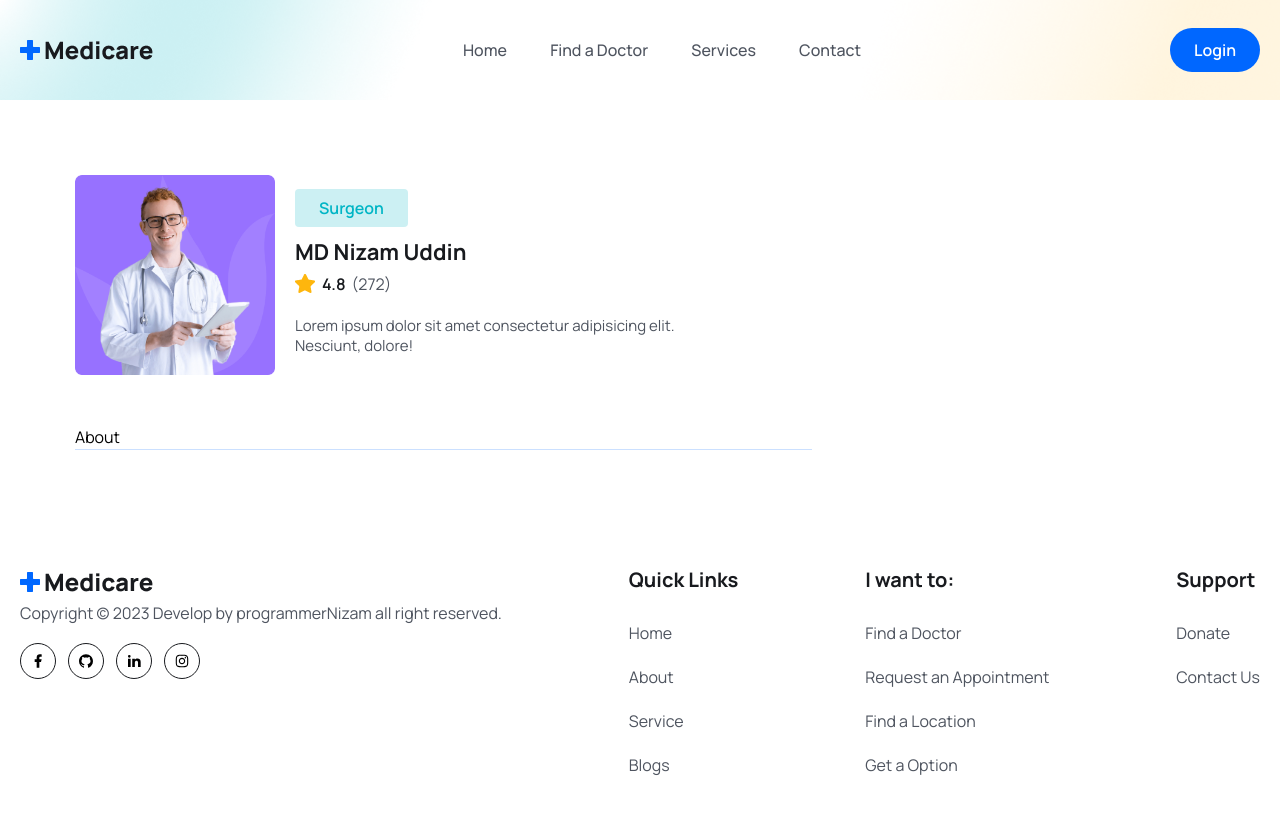
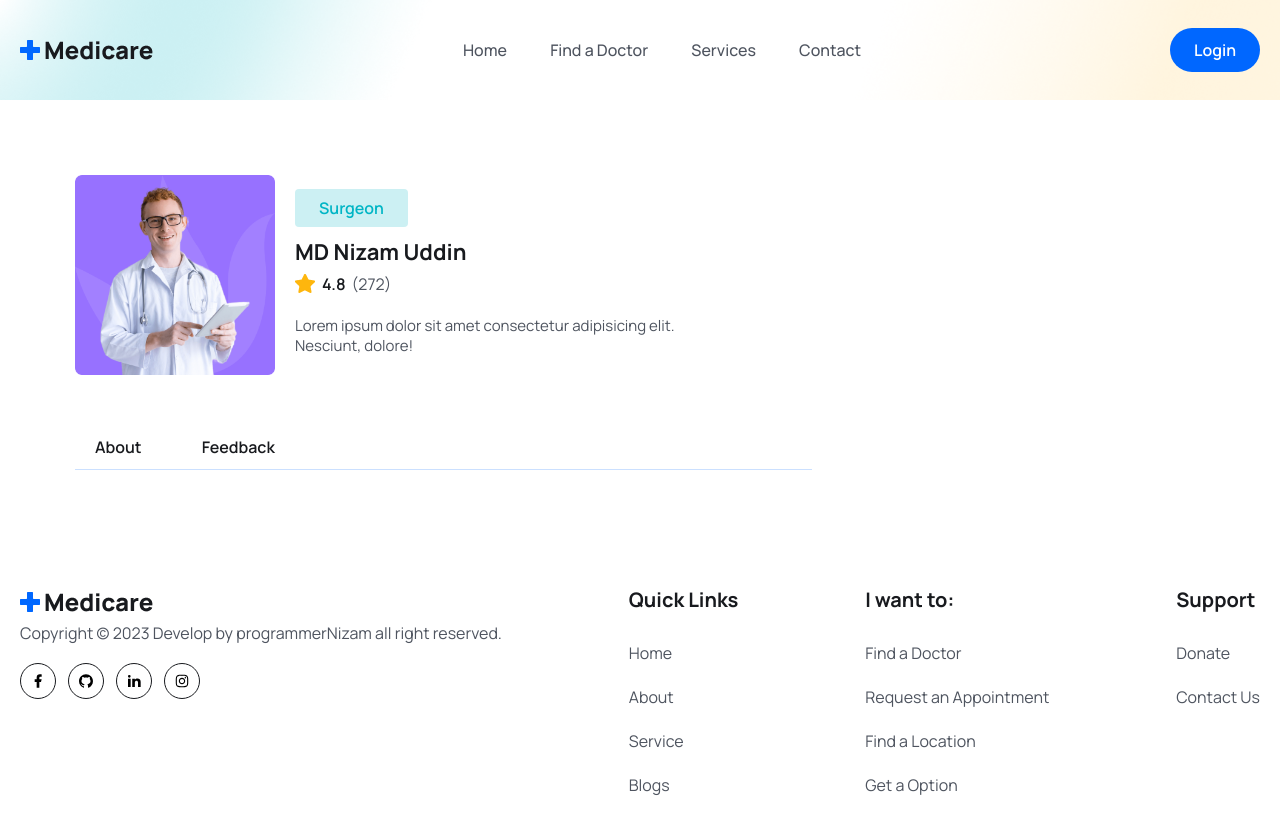
Before and after one commit to programmernizam/medicare, a React (Vite) app: page /doctor-details in a window 1280 px wide. Shown: the top 834 px of the page. Built offline with nearby package versions, Linux system fonts and the light colour scheme.

Commit message:
Doctor details page tab button created

```diff
--- a/src/pages/Doctors/DoctorDetails.jsx
+++ b/src/pages/Doctors/DoctorDetails.jsx
@@ -32,7 +32,16 @@ const DoctorDetails = () => {
               </div>
             </div>
             <div className="mt-[50px] border-b border-solid border-[#0066ff34]">
-              <button>About</button>
+              <button
+                className={`py-2 px-5 mr-5 text-[16px] leading-7 text-headingColor font-semibold`}
+              >
+                About
+              </button>
+              <button
+                className={`py-2 px-5 mr-5 text-[16px] leading-7 text-headingColor font-semibold`}
+              >
+                Feedback
+              </button>
             </div>
           </div>
         </div>
```
